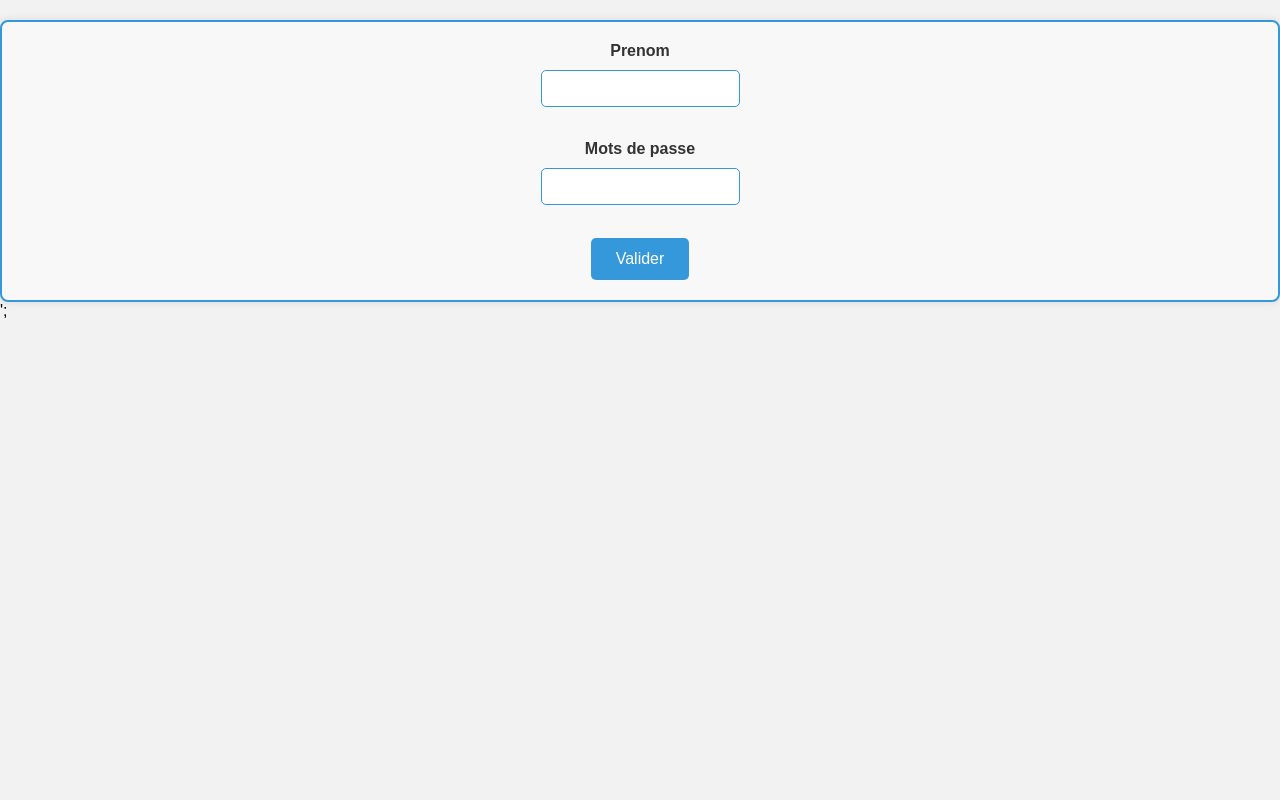
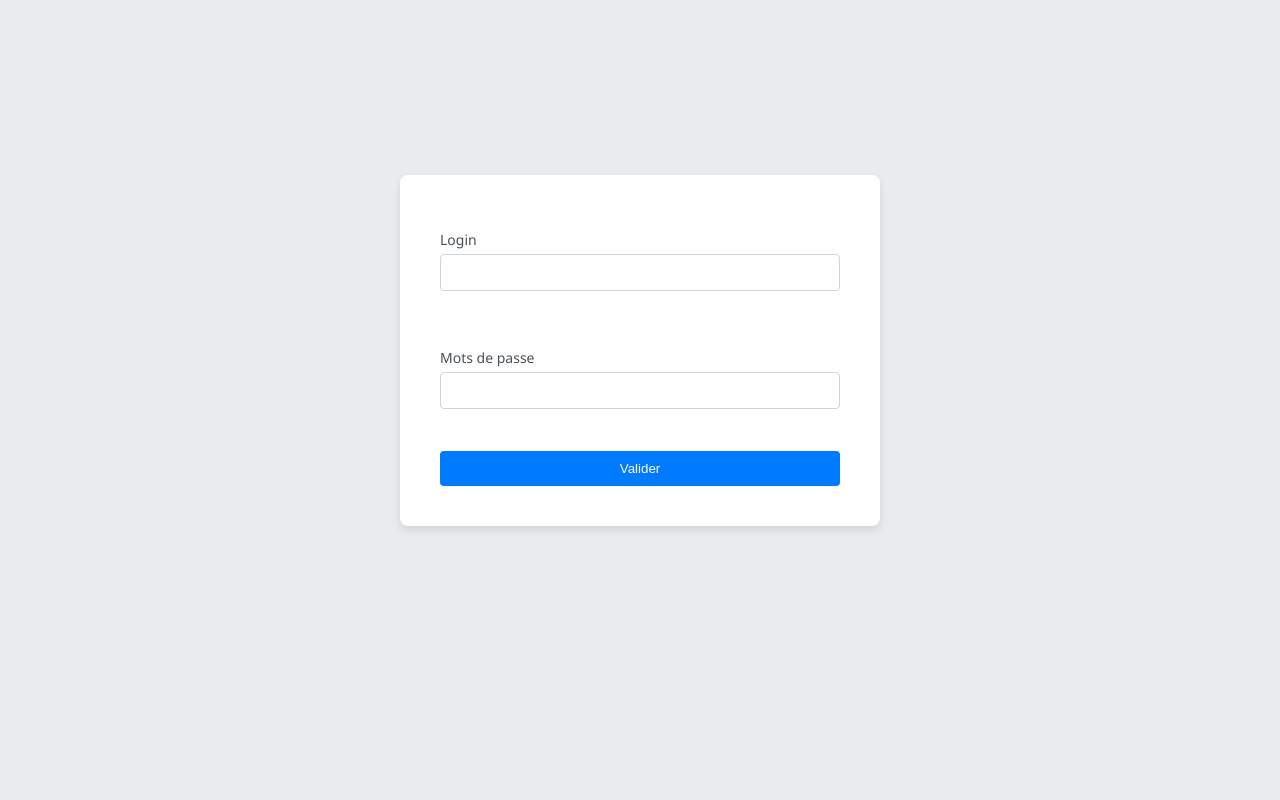
Before and after one commit to EnzoTlz/GestionCabinetMedicalFront_end, a PHP site: page / in a window 1280 px wide. Run offline with PHP 8.4, Linux system fonts and the light colour scheme.

Commit message:
ajout du index.js

```diff
--- /dev/null
+++ b/Index.js
@@ -0,0 +1,32 @@
+function getJWT(){
+    var login = document.getElementById('login').value;
+    var mdp = document.getElementById('mdp').value;
+
+    fetch('https://authapigestionmedical.alwaysdata.net/authAPI/Index.php', {
+    method: 'POST',
+    headers: {
+        'Content-Type': 'application/json'
+    },
+    body: JSON.stringify({
+        login: login,
+        mdp: mdp
+    }),
+    credentials: 'include'
+    })
+    .then(data => {
+        console.log(data);
+        if (data.status === 200) {
+            document.location.href="./Medecins.php"
+        } else {
+            alert("Une erreur s'est produite lors de l'ajout du médecin.",data.status);
+        }
+    })
+    .catch(error => {
+        alert("Une erreur s'est produite lors de l'envoi de la requête.", error);
+    });
+}
+
+document.getElementById('form_login').addEventListener('submit', function(e){ // GET MEDECIN BY ID
+    e.preventDefault();
+    getJWT();
+});
--- a/index.html
+++ b/index.html
@@ -4,21 +4,23 @@
     <meta charset="UTF-8">
     <meta name="viewport" content="width=device-width, initial-scale=1.0">
     <title>Connexion Secretaire</title>
-    <link  rel="stylesheet" href="../style/global.css">
-    <link  rel="stylesheet" href="../style/form_usagers.css">
+    <link  rel="stylesheet" href="./style/index.css">
 
 </head>
 <body>
-        <form action="../../back_end/Login/loginSecretaire.php" method="POST">
+    <div class="form_global">
+        <form action="" method="POST" id="form_login">
 
-            <label for="prenom">Prenom</label>
-            <input for="prenom" type="text" name="prenom" id="prenom" required><br>
+            <label for="login">Login</label>
+            <input for="login" type="text" name="login" id="login" required><br>
 
-            <label for ="Nom">Mots de passe</label>
-            <input for="mdp" type="text" name="mdp" id="nom" required><br>
+            <label for="mdp">Mots de passe</label>
+            <input type="password" name="mdp" id="mdp" required><br>
+
 
             <input type="submit" value="Valider">
-        </form>';
-
+        </form>
+    </div>
+    <script src="Index.js"></script>
 </body>
 </html>
--- a/style/index.css
+++ b/style/index.css
@@ -1,41 +1,66 @@
+/* Style global */
 body {
-    font-family: Arial, sans-serif;
-    background-color: #f2f2f2;
-    text-align: center;
+    font-family: 'Segoe UI', Tahoma, Geneva, Verdana, sans-serif;
+    background-color: #e9ecef;
+    display: flex;
+    justify-content: center;
+    align-items: center;
+    height: 100vh;
     margin: 0;
-    padding: 0;
 }
 
-h1 {
-    color: #3498db;
-    margin-bottom: 20px;
-}
-
-h2 {
-    color: #333;
-    margin-bottom: 30px;
+.form_global {
+    background-color: #ffffff;
+    padding: 40px;
+    border-radius: 8px;
+    box-shadow: 0 4px 8px rgba(0, 0, 0, 0.1);
+    width: 100%;
+    max-width: 400px;
 }
 
 form {
     display: flex;
-    justify-content: center;
-    align-items: center;
-    flex-wrap: wrap;
-    margin-top: 20px;
+    flex-direction: column;
+}
+
+label {
+    margin-top: 15px;
+    margin-bottom: 5px;
+    font-size: 14px;
+    color: #495057;
+}
+
+input[type="text"],
+input[type="password"] {
+    padding: 10px 15px;
+    margin-bottom: 20px;
+    border: 1px solid #ced4da;
+    border-radius: 4px;
+    transition: border-color 0.15s ease-in-out, box-shadow 0.15s ease-in-out;
+}
+
+input[type="text"]:focus,
+input[type="password"]:focus {
+    border-color: #80bdff;
+    outline: 0;
+    box-shadow: 0 0 0 0.2rem rgba(0, 123, 255, 0.25);
 }
 
 input[type="submit"] {
-    background-color: #3498db;
-    color: #fff;
-    padding: 15px 30px;
-    margin: 15px 10px;
-    border: 2px solid #2980b9;
-    border-radius: 5px;
+    padding: 10px 15px;
+    background-color: #007bff;
+    color: #ffffff;
+    border: none;
+    border-radius: 4px;
     cursor: pointer;
-    font-size: 18px;
-    transition: background-color 0.3s ease-in-out;
+    transition: background-color 0.15s ease-in-out;
 }
 
 input[type="submit"]:hover {
-    background-color: #2980b9;
+    background-color: #0056b3;
 }
+
+/* Ajout d'un peu d'espace au-dessus du formulaire pour respirer */
+body > .form_global {
+    margin-top: -100px;
+}
```
